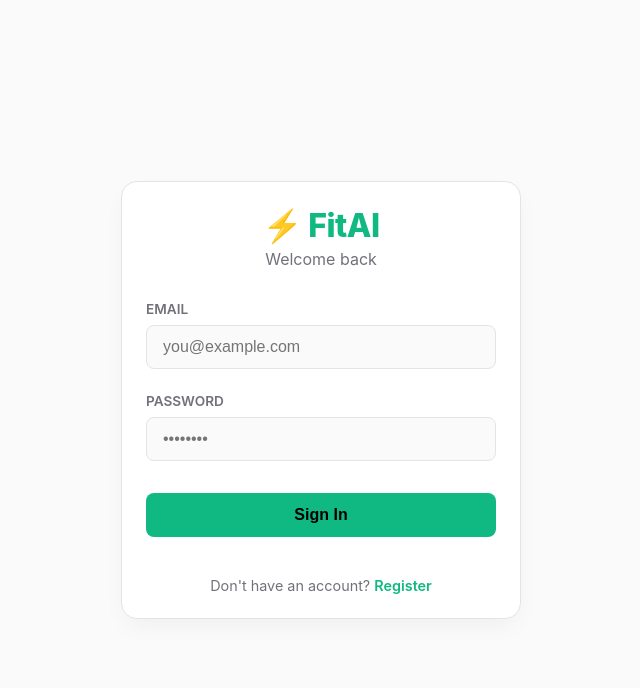
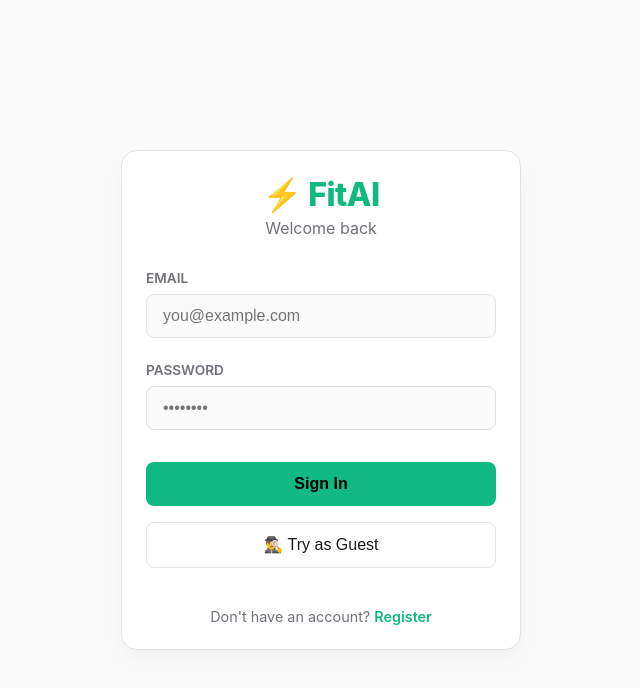
Before and after one commit to Krishnam2505/healthAI, a React (Vite) app in the folder client/: page /login in a window 1280 px wide. Shown: the top 688 px of the page, without its empty margins (319-959 px from the left). Built offline with nearby package versions, Linux system fonts and the light colour scheme; no server answers.

Commit message:
feat: add guest login functionality and update project documentation

```diff
--- a/client/src/pages/Login.jsx
+++ b/client/src/pages/Login.jsx
@@ -42,6 +42,25 @@
       // Whether it succeeded or failed, stop the loading state
       setLoading(false);
     }
+  };
+
+  // Auto-login for recruiters!
+  const handleGuestLogin = () => {
+    setEmail('guest@fitai.com');
+    setPassword('guest123');
+
+    // We write a quick inline login specifically for the guest
+    setLoading(true);
+    setError('');
+    api.post('/auth/login', { email: 'guest@fitai.com', password: 'guest123' })
+      .then(response => {
+        login(response.data.user, response.data.token);
+        navigate('/');
+      })
+      .catch(err => {
+        setError('Guest account not found! Please register guest@fitai.com first.');
+        setLoading(false);
+      });
   };
 
   // 3. User Experience Feature
@@ -96,6 +115,14 @@
             disabled={loading}
           >
             {loading ? 'Signing in...' : 'Sign In'}
+          </button>
+
+          <button
+            className="btn-secondary login-btn guest-btn"
+            onClick={handleGuestLogin}
+            disabled={loading}
+          >
+            🕵️‍♂️ Try as Guest
           </button>
 
           <div className="login-footer">
@@ -193,6 +220,18 @@
           cursor: not-allowed;
         }
 
+        .guest-btn {
+          background: transparent;
+          border: 1px solid var(--border);
+          color: var(--text-primary);
+          margin-top: -0.5rem;
+        }
+
+        .guest-btn:hover {
+          background: rgba(255, 255, 255, 0.05);
+          border-color: var(--text-secondary);
+        }
+
         .login-footer {
           text-align: center;
           font-size: 0.9rem;
```
Also changed, not shown: 1 other file (tests, documents, lock files or other folders).
